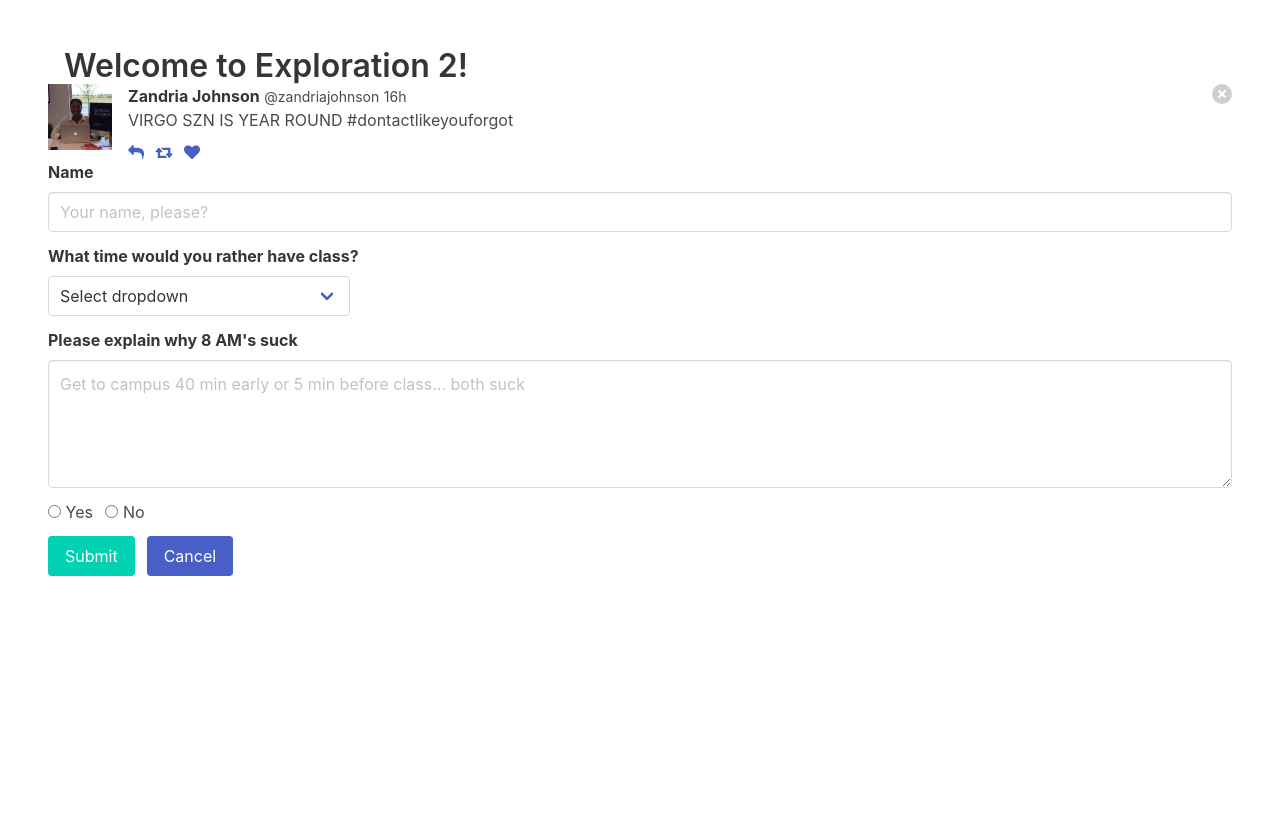
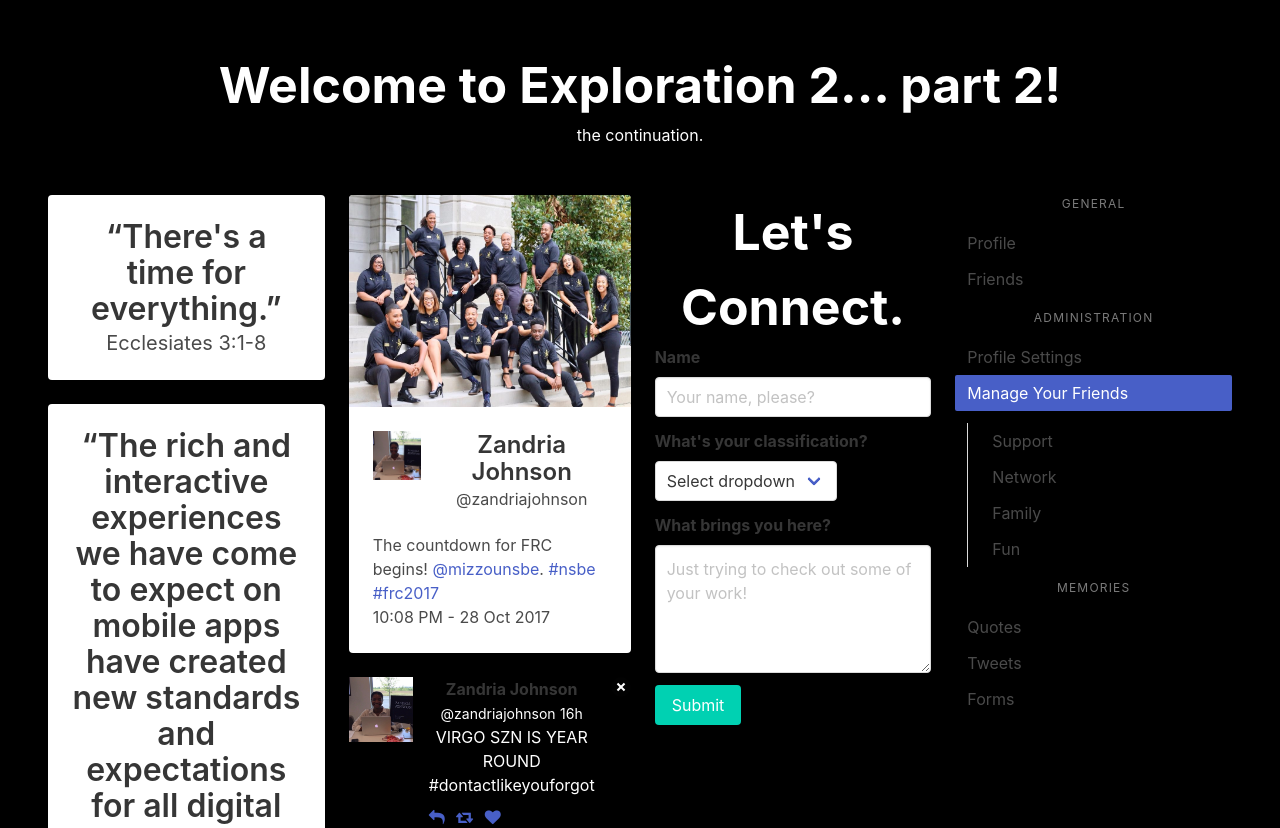
Before and after one commit to zandriajohnson/intro_bulma, a plain HTML site: page index.html in a window 1280 px wide. Shown: the top 828 px of the page. Before the commit the page ends 800 px from the top, so only its background shows below. Drawn offline with nearby package versions, Linux system fonts and the light colour scheme.

Commit message:
continuation of exploration 2

```diff
--- /dev/null
+++ b/bulma.css
@@ -0,0 +1,15 @@
+body {
+    background-color: black;
+    color: white;
+
+}
+
+h1 {
+    text-align: center;
+    color: white;
+    font-size: 50px;
+}
+
+p {
+    text-align: center;
+}
--- a/index.html
+++ b/index.html
@@ -3,19 +3,76 @@
   <head>
     <meta charset="utf-8">
     <meta name="viewport" content="width=device-width, initial-scale=1">
-    <title>Hello Bulma!</title>
+    <title>3 peat</title>
     <link rel="stylesheet" href="https://maxcdn.bootstrapcdn.com/font-awesome/4.7.0/css/font-awesome.min.css">
     <link rel="stylesheet" href="https://cdnjs.cloudflare.com/ajax/libs/bulma/0.5.3/css/bulma.min.css">
+    <link rel="stylesheet" href="bulma.css">
   </head>
   <body>
   <section class="section">
     <div class="container">
-      <h1 class="title">
-        Welcome to Exploration 2!
+      <h1><b>
+        Welcome to Exploration 2... part 2!</b>
       </h1>
+      <p>the continuation.</p>
+      <br>
+    </div>
+<br>
+<div class="columns">
+  <div class="column">
+    <div class="card">
+      <div class="card-content">
+        <p class="title">
+          “There's a time for everything.”
+        </p>
+        <p class="subtitle">
+          Ecclesiates 3:1-8
+        </p>
+      </div>
+    </div>
+    <br>
+    <div class="card">
+      <div class="card-content">
+        <p class="title">
+          “The rich and interactive experiences we have come to expect on mobile apps
+          have created new standards and expectations for all digital media including the web.
+          The result is websites are evolving to become more app-like in their rich functionality.”
+        </p>
+        <p class="subtitle">
+          Raj Aggarwal, CEO of Localytics
+        </p>
+      </div>
+    </div>
+  </div>
+  <div class="column">
+    <div class="card">
+      <div class="card-image">
+        <figure class="image is-4by3">
+          <img src="images/IMG_2682.JPG">
+        </figure>
+      </div>
+      <div class="card-content">
+        <div class="media">
+          <div class="media-left">
+            <figure class="image is-48x48">
+              <img src="images/profzan.jpg">
+            </figure>
+          </div>
+          <div class="media-content">
+            <p class="title is-4">Zandria Johnson</p>
+            <p class="subtitle is-6">@zandriajohnson</p>
+          </div>
         </div>
 
-
+        <div class="content">
+          The countdown for FRC begins! <a href="https://www.twitter.com/mizzouNSBE">@mizzounsbe</a>.
+          <a href="#">#nsbe</a> <a href="#">#frc2017</a>
+          <br>
+          <time datetime="2016-1-1">10:08 PM - 28 Oct 2017</time>
+        </div>
+      </div>
+    </div>
+    <br>
     <article class="media">
     <figure class="media-left">
       <p class="image is-64x64">
@@ -47,7 +104,10 @@
       <button class="delete"></button>
     </div>
   </article>
-
+  </div>
+  <div class="column">
+    <h1><b>Let's Connect.</b></h1>
+    <form action="template.html">
     <div class="field">
       <label class="label">Name</label>
       <div class="control">
@@ -56,47 +116,69 @@
     </div>
 
     <div class="field">
-  <label class="label">What time would you rather have class?</label>
+      <label class="label">What's your classification?</label>
       <div class="control">
         <div class="select">
           <select>
             <option>Select dropdown</option>
-        <option>8 AM is fine!</option>
-	<option>10 AM is your best bet.</option>
-	<option>1 PM right after lunch, YUM</option>
-	<option>5 PM for the non morning people</option>
+            <option>Student</option>
+            <option>Professor</option>
+            <option>Freelancer</option>
+            <option>Professional</option>
           </select>
         </div>
       </div>
     </div>
 
     <div class="field">
-  <label class="label">Please explain why 8 AM's suck</label>
+      <label class="label">What brings you here?</label>
       <div class="control">
-    <textarea class="textarea" placeholder="Get to campus 40 min early or 5 min before class... both suck"></textarea>
+        <textarea class="textarea" placeholder="Just trying to check out some of your work!"></textarea>
       </div>
     </div>
-
-
-<div class="field">
-  <div class="control">
-    <label class="radio">
-      <input type="radio" name="question">
-      Yes
-    </label>
-    <label class="radio">
-      <input type="radio" name="question">
-      No
-    </label>
-  </div>
-</div>
-
     <div class="field is-grouped">
       <div class="control">
         <button class="button is-primary">Submit</button>
       </div>
-  <div class="control">
-    <button class="button is-link">Cancel</button>
+
+    </div>
+    </form>
+
+
+  </div>
+  <div class="column">
+    <aside class="menu">
+      <p class="menu-label">
+        General
+      </p>
+      <ul class="menu-list">
+        <li><a>Profile</a></li>
+        <li><a>Friends</a></li>
+      </ul>
+      <p class="menu-label">
+        Administration
+      </p>
+      <ul class="menu-list">
+        <li><a>Profile Settings</a></li>
+        <li>
+          <a class="is-active">Manage Your Friends</a>
+          <ul>
+            <li><a>Support</a></li>
+            <li><a>Network</a></li>
+            <li><a>Family</a></li>
+            <li><a>Fun</a></li>
+          </ul>
+        </li>
+      </ul>
+      <p class="menu-label">
+        Memories
+      </p>
+      <ul class="menu-list">
+        <li><a>Quotes</a></li>
+        <li><a>Tweets</a></li>
+        <li><a>Forms</a></li>
+      </ul>
+    </aside>
   </div>
 </div>
   </section>
```
Also changed, not shown: template.html (added, +84 -0 lines), images/IMG_2682.JPG (added). Lines whose indentation alone changed are shown as unchanged.
